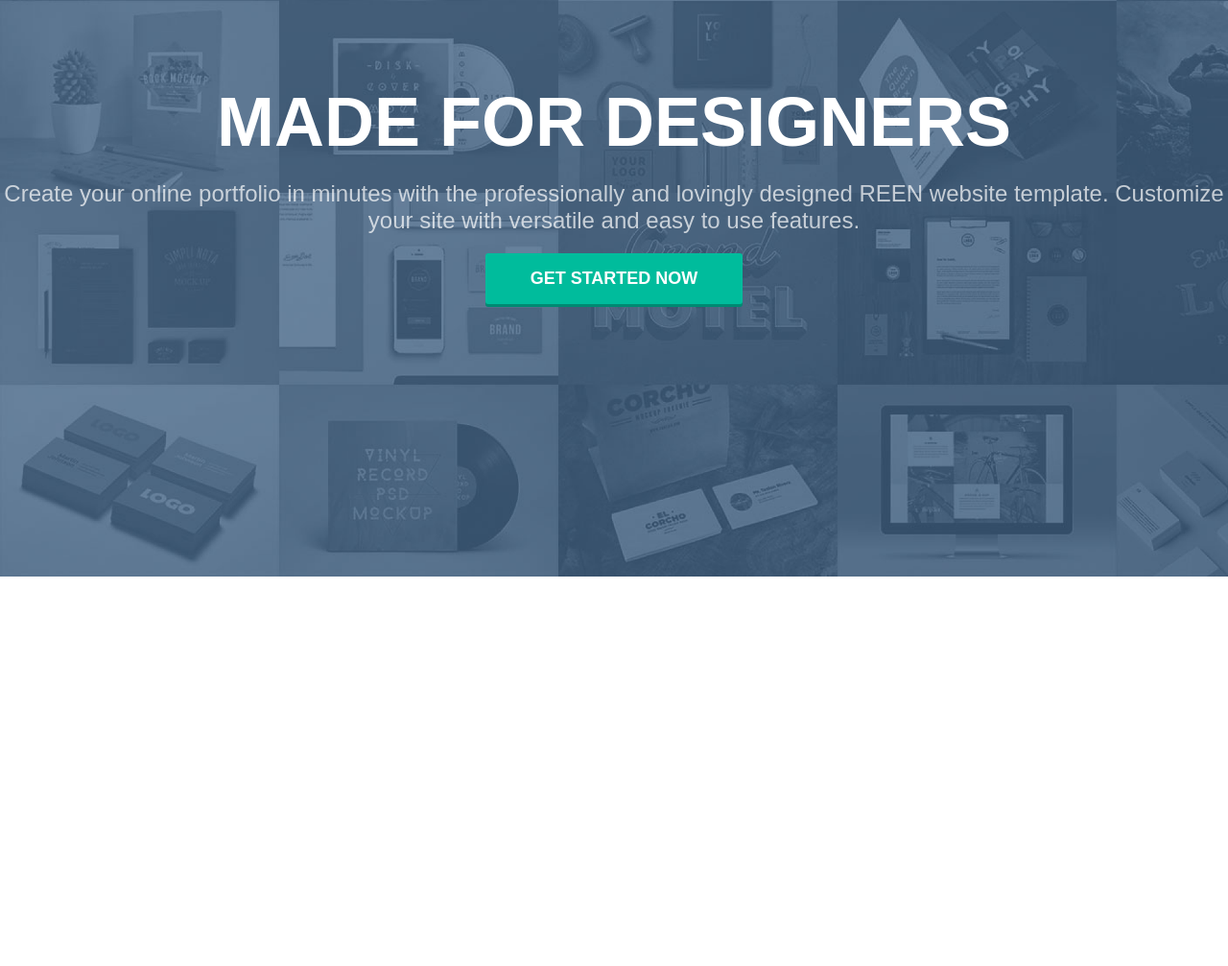
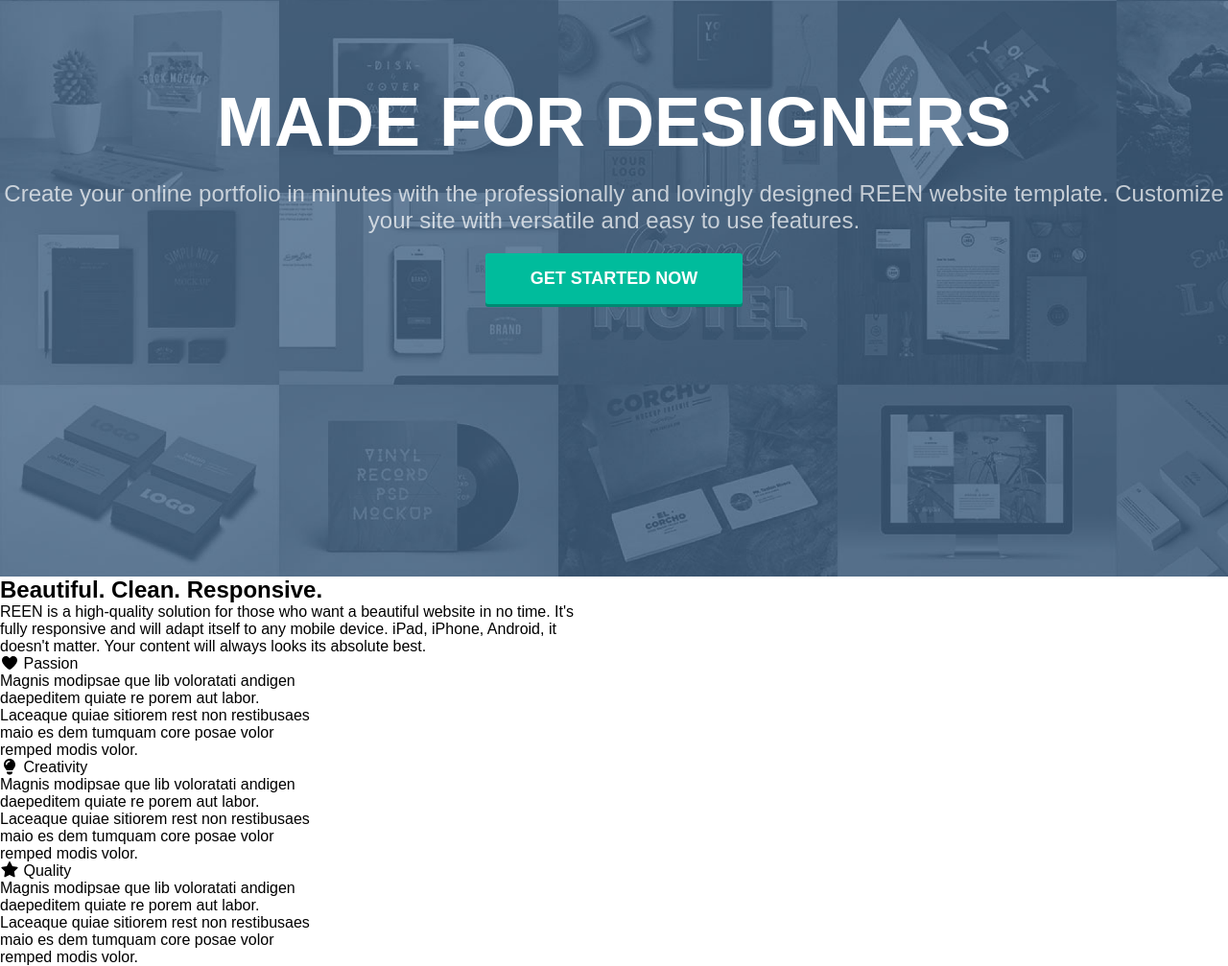
Before and after one commit to khasanovaalfia/wr-7, a plain HTML site: page lesson12/indxe.html in a window 1280 px wide. Shown: the part 342-1349 px from the top of the page at 96% size. Before the commit the page ends 943 px from the top, so only its background shows below. Drawn offline with Linux system fonts and the light colour scheme.

Commit message:
lesson12

```diff
--- a/lesson12/css/style.css
+++ b/lesson12/css/style.css
@@ -127,3 +127,8 @@ body {
   max-width: max-content;
   margin: 0 auto;
 }
+.content-social{
+ display: flex;
+  align-items: center;
+  gap: 5px 5px;
+}
--- a/lesson12/indxe.html
+++ b/lesson12/indxe.html
@@ -69,5 +69,35 @@
     </div>
     <script src="./js/all.min.js"></script>
     <script src="./js/app.js"></script>
-  </body>
+  </div>
+</div>
+
+<div class="content">
+      <div class="">
+        <h2 class="">Beautiful. Clean. Responsive.</h2>
+        <p class="">
+          REEN is a high-quality solution for those who want a beautiful website in no time. It's<br>fully responsive and will adapt itself to any mobile device. iPad, iPhone, Android, it<br>doesn't matter. Your content will always looks its absolute best.
+        </p>
+      </div>
+      <div class="content-social>
+        <div class="">
+          <i class="fa-solid fa-heart"></i>
+        <span>Passion</span>
+        <p>
+          Magnis modipsae que lib voloratati andigen <br>daepeditem quiate re porem aut labor.<br>Laceaque quiae sitiorem rest non restibusaes <br>maio es dem tumquam core posae volor <br>remped modis volor.
+        </p>
+
+        <i class="fa-solid fa-lightbulb"></i>
+        <span>Creativity</span>
+        <p>
+          Magnis modipsae que lib voloratati andigen <br>daepeditem quiate re porem aut labor.<br>Laceaque quiae sitiorem rest non restibusaes <br>maio es dem tumquam core posae volor <br>remped modis volor.
+        </p>
+
+        <i class="fa-solid fa-star"></i>
+        <span>Quality</span>
+        <p>
+          Magnis modipsae que lib voloratati andigen <br>daepeditem quiate re porem aut labor.<br>Laceaque quiae sitiorem rest non restibusaes <br>maio es dem tumquam core posae volor <br>remped modis volor.
+        </p>
+        </div>
+</body>
 </html>
```
